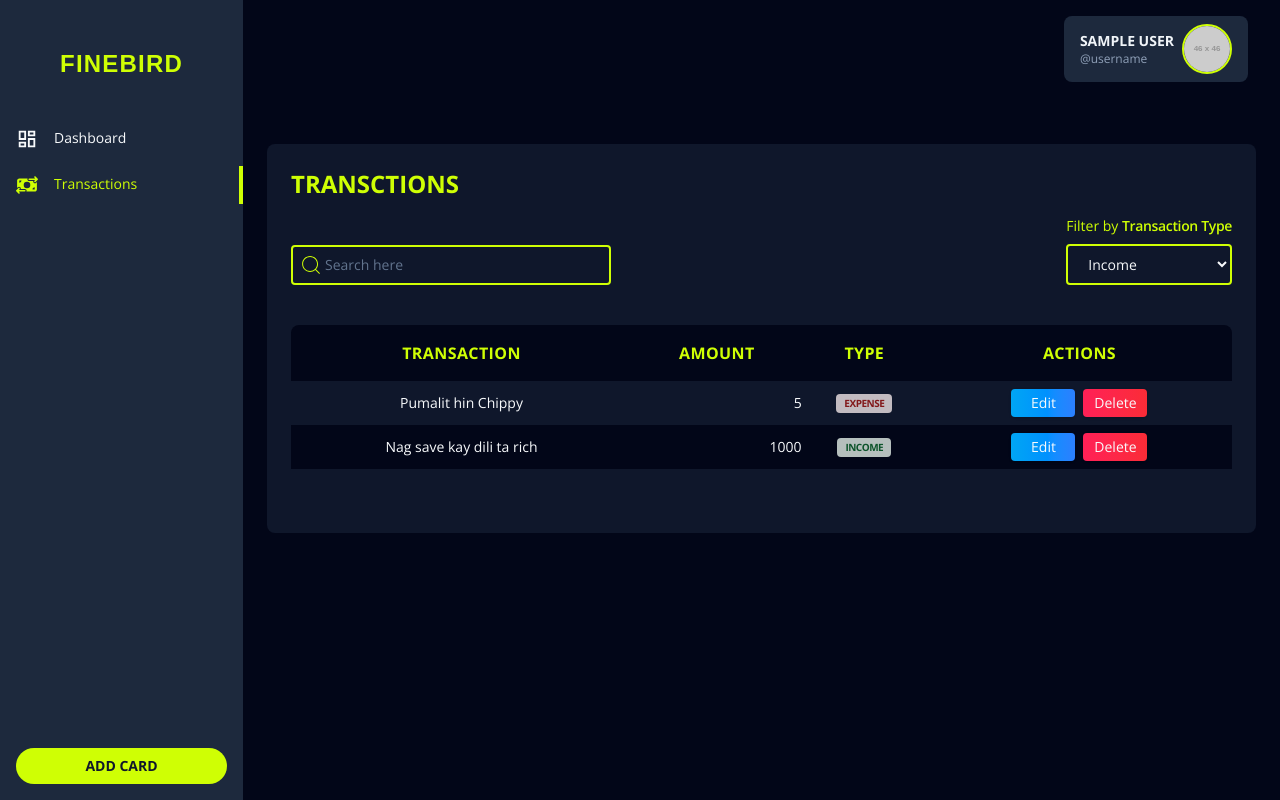
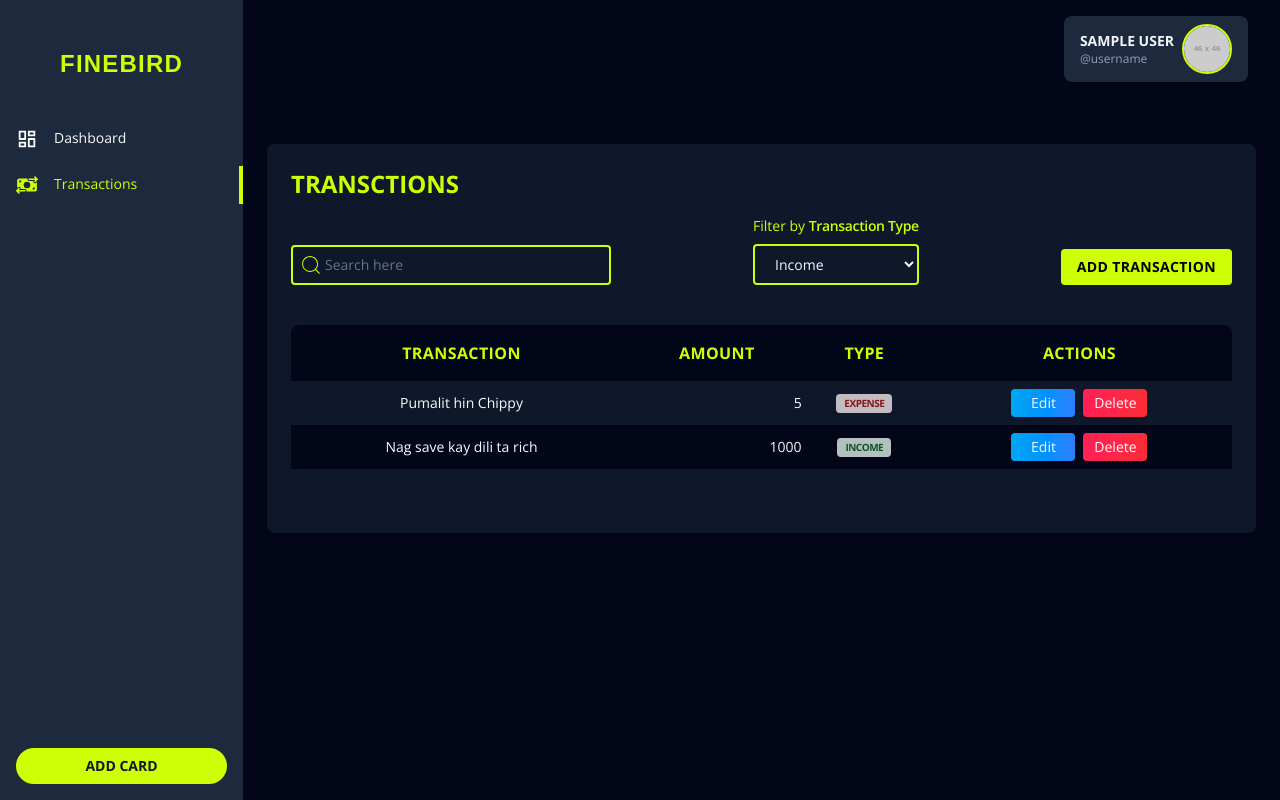
Before and after one commit to cirilobucatcat/ai-powered-finance-dashboard, a React (Vite) app: page /transactions in a window 1280 px wide. Built offline with nearby package versions, Linux system fonts and the light colour scheme; no server answers; sample sign-in values are in the browser's storage; a web font is replaced by a local one.

Commit message:
add transaction button

```diff
--- a/src/pages/main/Transaction.tsx
+++ b/src/pages/main/Transaction.tsx
@@ -9,7 +9,7 @@ export default function Transaction() {
         <h1 className="text-electric-lime text-2xl uppercase font-bold mb-4">
           Transctions
         </h1>
-        <div className="flex items-end justify-between">
+        <div className="flex items-end justify-between space-x-4">
           <div className="relative">
             <CiSearch
               className="absolute top-2 left-2"
@@ -35,6 +35,7 @@ export default function Transaction() {
               </option>
             </select>
           </div>
+          <button className="bg-electric-lime px-4 py-2 rounded-sm font-bold uppercase text-sm hover:bg-electric-lime/85 cursor-pointer transition-colors delay-100 tracking-wide">Add Transaction</button>
         </div>
         <table className="text-electric-lime my-10 bg-slate-950 rounded-lg">
           <thead>
```
